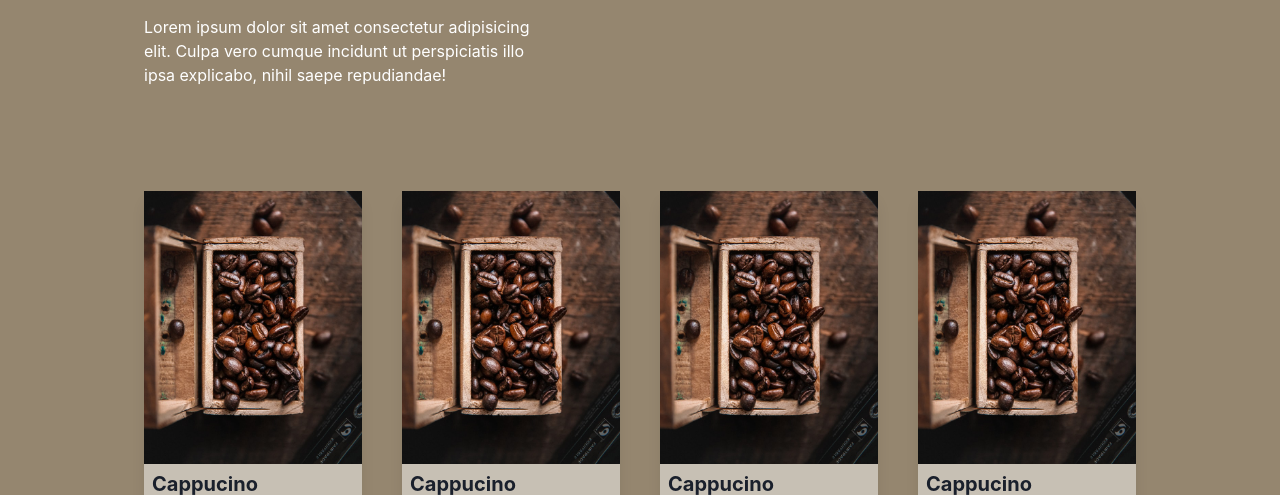
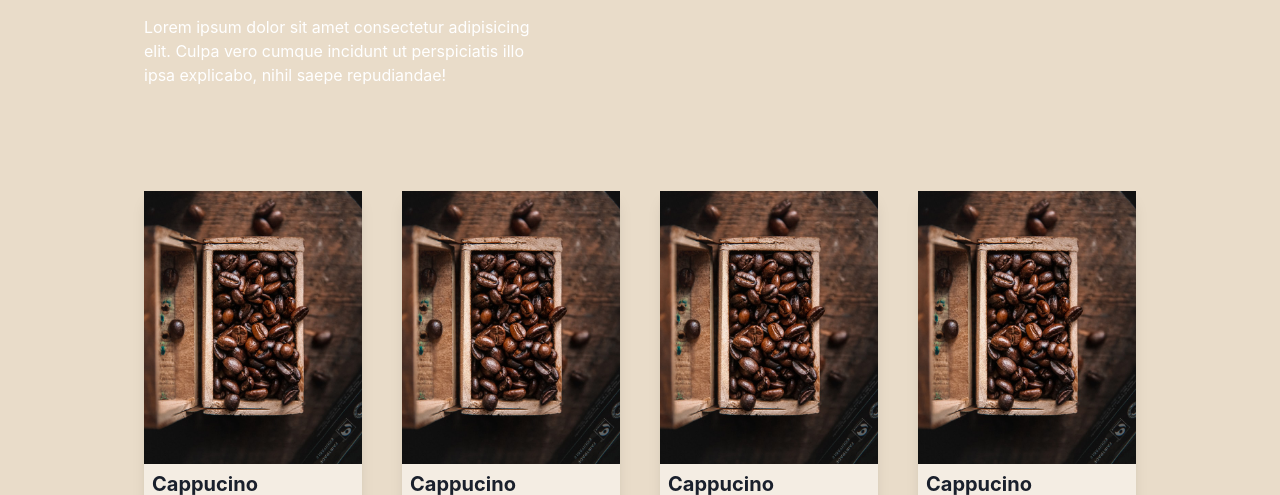
Before and after one commit to antklim89/coffee_shop, a Gatsby site: page / in a window 1280 px wide. Shown: the part 305-800 px from the top of the page. Built offline with nearby package versions, Linux system fonts and the light colour scheme; Gatsby itself is replaced by a stand-in of ours.

Commit message:
updated styles

```diff
--- a/src/layouts/Header/Header.tsx
+++ b/src/layouts/Header/Header.tsx
@@ -12,7 +12,7 @@ const Header: FC = () => {
     const { custom: { headerHeight } } = useTheme() as { custom: {headerHeight: number } };
     return (
         <>
-            <Box as="header" sx={{ bg: 'linear-gradient(black, transparent)', pos: 'fixed', width: '100%', zIndex: 100 }}>
+            <Box as="header" flexShrink={0} sx={{ bg: 'linear-gradient(black, transparent)', pos: 'fixed', width: '100%', zIndex: 100 }}>
                 <Container maxW='container.lg'>
                     <Stack
                         alignItems="center"
--- a/src/layouts/Layout/Layout.tsx
+++ b/src/layouts/Layout/Layout.tsx
@@ -1,3 +1,4 @@
+import { Box } from '@chakra-ui/react';
 import { FC } from 'react';
 
 import Header from '../Header';
@@ -5,15 +6,20 @@ import Header from '../Header';
 
 const Layout: FC = ({ children }) => {
     return (
-        <div className="root">
+        <Box
+            bgColor="primary.100"
+            display="flex"
+            flexDirection="column"
+            height="100vh"
+        >
             <Header />
-            <main>
+            <Box as="main" flexGrow={1}>
                 {children}
-            </main>
-            <footer>
+            </Box>
+            <Box as="footer" flexShrink={0}>
                 FOOTER
-            </footer>
-        </div>
+            </Box>
+        </Box>
     );
 };
 
--- a/src/theme.ts
+++ b/src/theme.ts
@@ -4,16 +4,16 @@ import { extendTheme } from '@chakra-ui/react';
 export default extendTheme({
     colors: {
         primary: {
-            50: 'hsl(36, 10%, 51%)',
-            100: 'hsl(36, 15%, 51%)',
-            200: 'hsl(36, 20%, 51%)',
-            300: 'hsl(36, 25%, 51%)',
-            400: 'hsl(36, 30%, 51%)',
-            500: 'hsl(36, 35%, 51%)',
+            50: 'hsl(36, 42%, 90%)',
+            100: 'hsl(36, 42%, 85%)',
+            200: 'hsl(36, 42%, 80%)',
+            300: 'hsl(36, 42%, 70%)',
+            400: 'hsl(36, 42%, 60%)',
+            500: 'hsl(36, 42%, 55%)',
             600: 'hsl(36, 42%, 51%)',
-            700: 'hsl(36, 50%, 51%)',
-            800: 'hsl(36, 60%, 51%)',
-            900: 'hsl(36, 70%, 51%)',
+            700: 'hsl(36, 42%, 40%)',
+            800: 'hsl(36, 42%, 30%)',
+            900: 'hsl(36, 42%, 20%)',
             text: 'black',
             textLight: 'white',
         },
```
